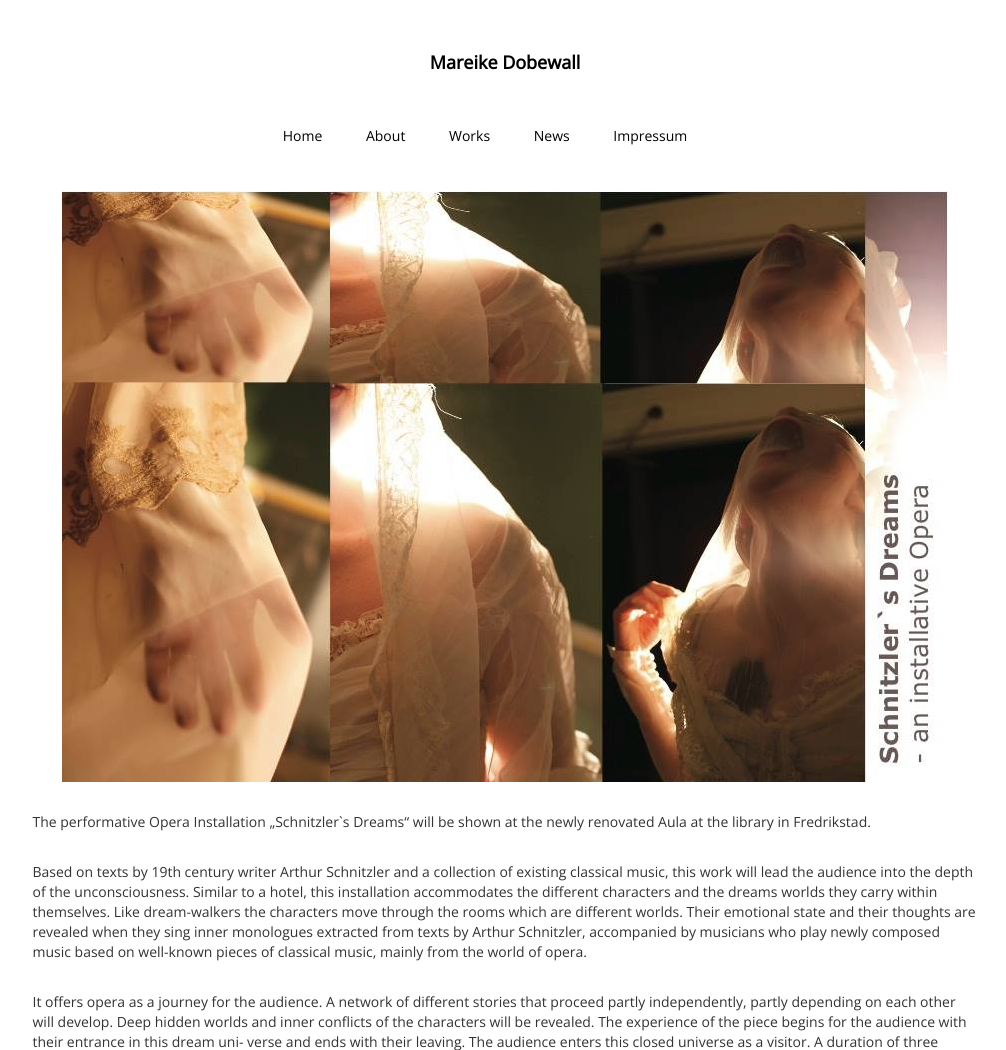
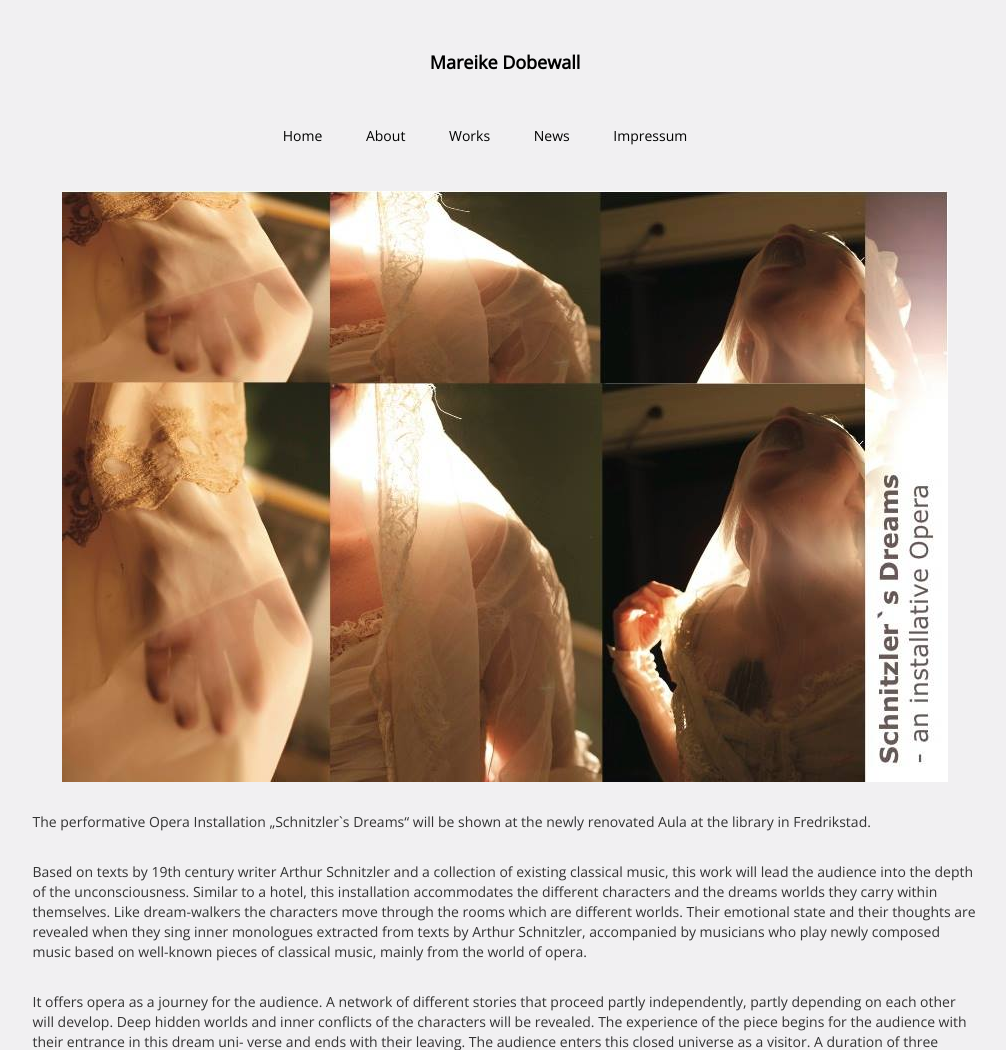
Before and after one commit to JohannaMW/maiky, a Django app: page /news in a window 1280 px wide. Shown: the top 1050 px of the page, without its empty margins (135-1141 px from the left). Run offline with Django 3.2, Linux system fonts and the light colour scheme; some libraries are stand-ins or nearby versions.

Commit message:
change background color

```diff
--- a/maiky/static/css/styling.css
+++ b/maiky/static/css/styling.css
@@ -3,7 +3,7 @@ html, body {
   width: 100%;
   padding: 0;
   margin: 0;
-    background-color: #ffffff !important;
+    background-color: #F1F0F2 !important;
     font-family: 'Open Sans', sans-serif;
 }
 
```
